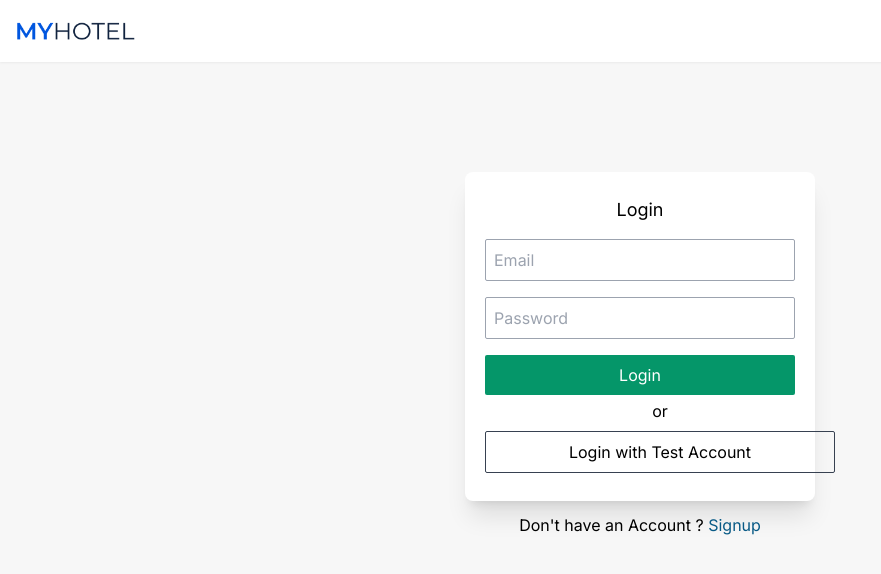
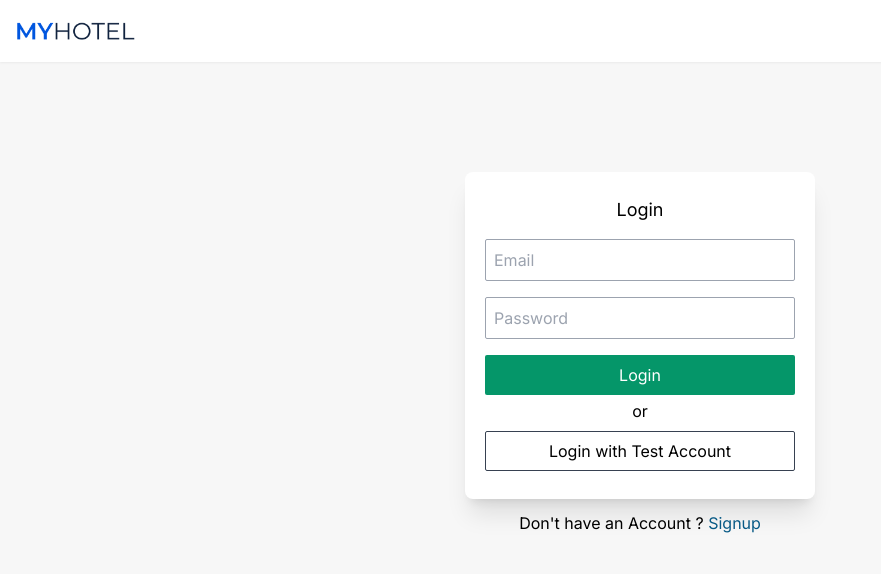
Before and after one commit to dneog/Hotel-booking-app, a Next.js app: page /login in a window 1280 px wide. Shown: the top 574 px of the page, without its empty margins (0-881 px from the left). Built offline with nearby package versions, Linux system fonts and the light colour scheme.

Commit message:
login form update

```diff
--- a/src/app/login/page.jsx
+++ b/src/app/login/page.jsx
@@ -108,10 +108,10 @@ const Login = () => {
             <button type='submit' className='bg-emerald-600 text-white p-2 rounded-sm'>{loading ? <Spinner /> : "Login"}</button>
 
         </form>
-        <div className='flex flex-col w-[350px] justify-center m-auto'>
+
     <p className='text-center mt-1 mb-2'>or</p>
-    <button type='submit' className=' text-black border border-gray-700 p-2 rounded-sm hover:bg-slate-50 ' onClick={handleLoginGuest}>Login with Test Account</button>
-    </div>
+    <button type='submit' className=' text-black border w-[100%] border-gray-700 p-[7.2px] rounded-sm hover:bg-slate-50 ' onClick={handleLoginGuest}>Login with Test Account</button>
+
 
     </div>
 
```
